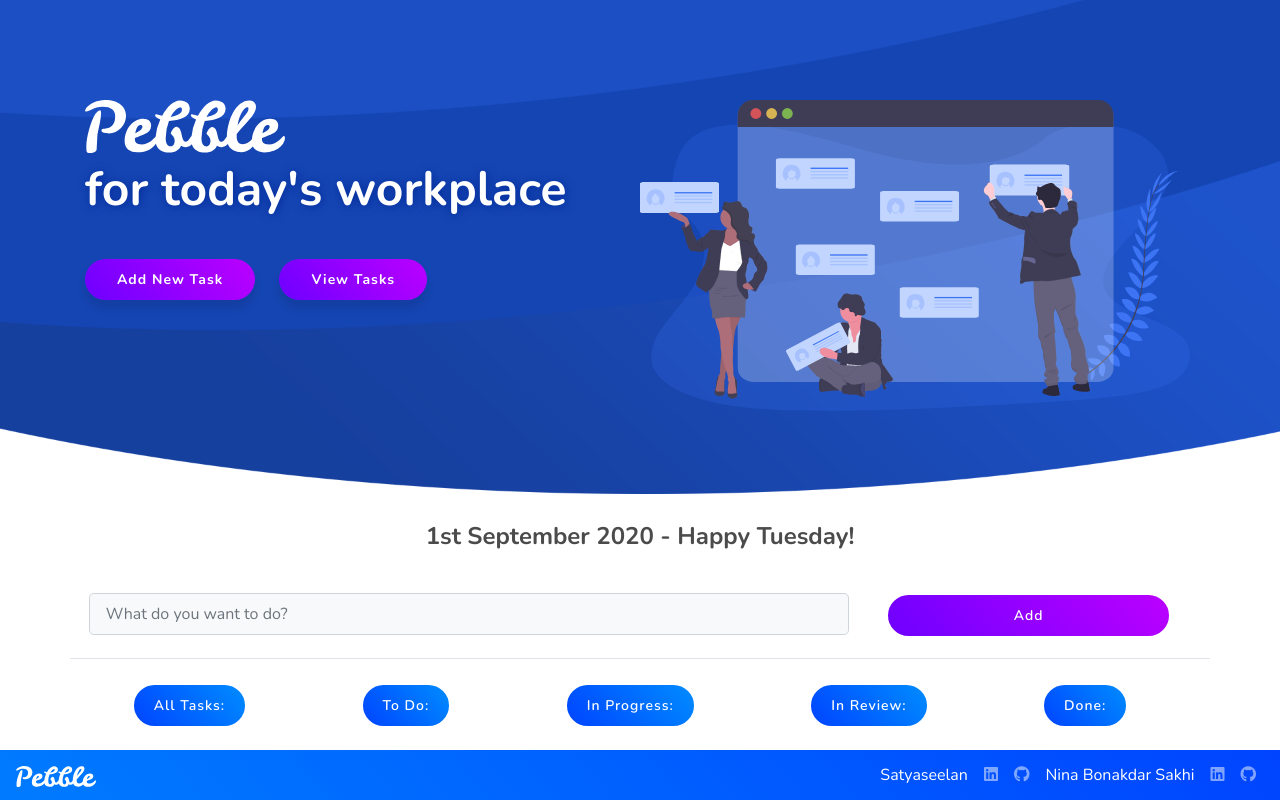
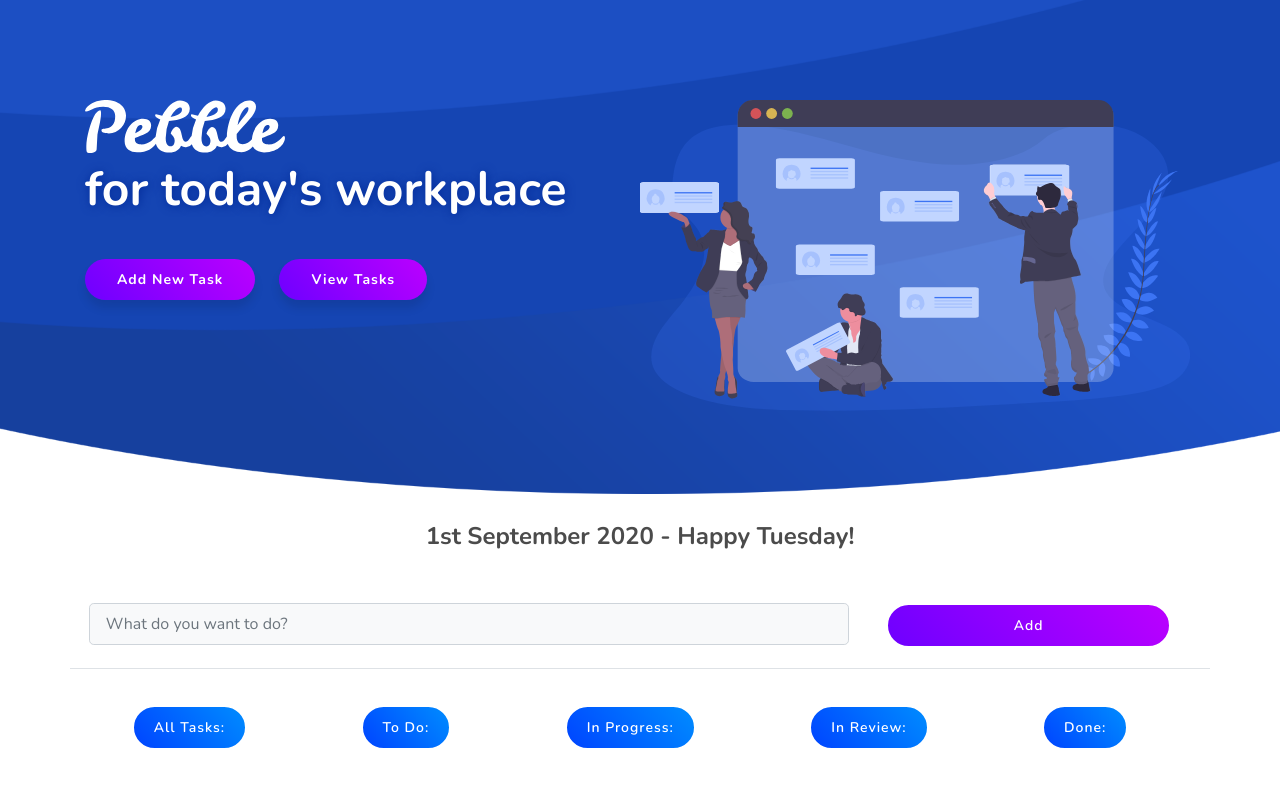
Before and after one commit to vsatyaseelan/pebbletask, a website built with Parcel: page index.html in a window 1280 px wide. Shown: the top 800 px of the page. Built offline with nearby package versions, Linux system fonts and the light colour scheme.

Commit message:
Updated Counter Div

```diff
--- a/index.html
+++ b/index.html
@@ -57,7 +57,7 @@
 </div>
 
         <!-- Task Counter -->
-  <div class="mt-1 pt-1 mx-auto px-auto" id="divTaskSummary">
+  <div class="mt-1 pt-3 mx-auto px-auto" id="divTaskSummary">
     <header class="container m-auto p-auto">
       <nav>
         <ul class="nav justify-content-around">
@@ -196,7 +196,7 @@
 </body>
 <footer>
 
-  <nav class="navbar navbar-expand-lg navbar-dark bg-warning fixed-bottom" id="navbarFooter">
+  <nav class="navbar navbar-expand-lg navbar-dark bg-warning" id="navbarFooter">
     <a class="navbar-brand text-white"><img src="./images/pebblelogow.svg" width="80" alt="" class="d-inline-block align-middle mr-2"></a>
     <button class="navbar-toggler" type="button" data-toggle="collapse" data-target="#navbarContent" aria-controls="navbarContent" aria-expanded="false" aria-label="Toggle navigation">
         <span class="navbar-toggler-icon"></span>
--- a/styles.css
+++ b/styles.css
@@ -178,7 +178,7 @@ body {
 
 
 #newTask {
-  margin-top: 10px;
+  margin-top: 20px;
   margin-bottom: 20px;
 }
 
```
